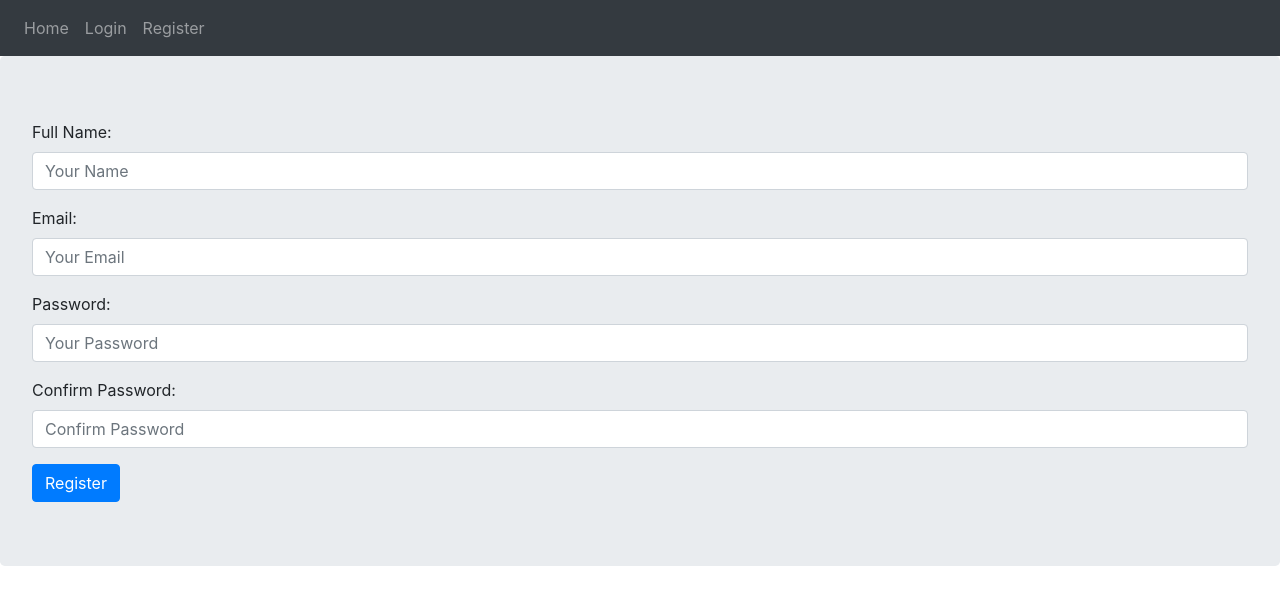
After one commit to youneskazemi/ShopOnlineDjango, a Django app: page /accounts/register/ in a window 1280 px wide. The commit adds this page. Shown: the top 605 px of the page. Run offline with Django 3.2, Linux system fonts and the light colour scheme.

Commit message:
register

```diff
--- a/accounts/forms.py
+++ b/accounts/forms.py
@@ -42,3 +42,22 @@ class UserLoginForm(forms.Form):
     password = forms.CharField(max_length=50, label="Password",
                                widget=forms.PasswordInput(
                                    attrs={'class': 'form-control', 'placeholder': 'Your Password'}))
+
+
+class UserRegistrationForm(forms.ModelForm):
+    class Meta:
+        model = User
+        fields = ('full_name', 'email')
+        widgets = {
+            'full_name': forms.TextInput(attrs={'class': 'form-control', 'placeholder': 'Your Name'}),
+            'email': forms.EmailInput(attrs={'class': 'form-control', 'placeholder': 'Your Email'}),
+        }
+        labels = {
+            'full_name': 'Full Name',
+            'email': 'Email',
+        }
+
+    password1 = forms.CharField(label="Password", widget=forms.PasswordInput(
+        attrs={'class': 'form-control', 'placeholder': 'Your Password'}))
+    password2 = forms.CharField(label="Confirm Password", widget=forms.PasswordInput(
+        attrs={'class': 'form-control', 'placeholder': 'Confirm Password'}))
--- a/accounts/models.py
+++ b/accounts/models.py
@@ -8,7 +8,7 @@ class User(AbstractBaseUser):
     full_name = models.CharField(max_length=100)
     is_admin = models.BooleanField(default=False)
     is_active = models.BooleanField(default=True)
-    object = MyUserManager()
+    objects = MyUserManager()
     USERNAME_FIELD = "email"
     REQUIRED_FIELDS = ["full_name"]
 
--- /dev/null
+++ b/accounts/templates/accounts/register.html
@@ -0,0 +1,11 @@
+{% extends 'base.html' %}
+{% block title %}
+    Register
+{% endblock title %}
+{% block content %}
+    <form method="post" action="">
+        {% csrf_token %}
+        {{ form.as_p }}
+        <input class="btn btn-primary" type="submit" value="Register">
+    </form>
+{% endblock content %}
--- a/accounts/urls.py
+++ b/accounts/urls.py
@@ -5,4 +5,5 @@ app_name = "accounts"
 urlpatterns = [
     path('login/', views.user_login, name='login'),
     path('logout/', views.user_logout, name='logout'),
+    path('register/', views.user_register, name='register'),
 ]
--- a/accounts/views.py
+++ b/accounts/views.py
@@ -1,8 +1,9 @@
 from django.shortcuts import render, redirect
-from .forms import UserLoginForm
+from .forms import UserLoginForm, UserRegistrationForm
 from django.contrib.auth import authenticate, login, logout
 from django.contrib import messages
 from django.http import HttpResponseRedirect
+from .models import User
 
 
 def user_login(request):
@@ -27,3 +28,17 @@ def user_logout(request):
     logout(request)
     messages.success(request, 'logged out successfully!', 'success')
     return redirect('accounts:login')
+
+
+def user_register(request):
+    if request.method == "POST":
+        form = UserRegistrationForm(request.POST)
+        if form.is_valid():
+            user = User.objects.create_user(email=form.cleaned_data['email'], full_name=form.cleaned_data['full_name'],
+                                            password=form.cleaned_data['password1'])
+            user.save()
+            messages.success(request, 'registered successfully!', 'success')
+            return redirect("accounts:login")
+    else:
+        form = UserRegistrationForm()
+    return render(request, 'accounts/register.html', {'form': form})
--- a/templates/inc/navbar.html
+++ b/templates/inc/navbar.html
@@ -6,6 +6,7 @@
             <a class="nav-link" href="{% url "accounts:logout" %}">Logout</a>
         {% else %}
             <a class="nav-link" href="{% url "accounts:login" %}">Login</a>
+            <a class="nav-link" href="{% url "accounts:register" %}">Register</a>
         {% endif %}
     </div>
 </nav>
```
Also changed, not shown: accounts/migrations/0002_alter_user_managers.py (added).
